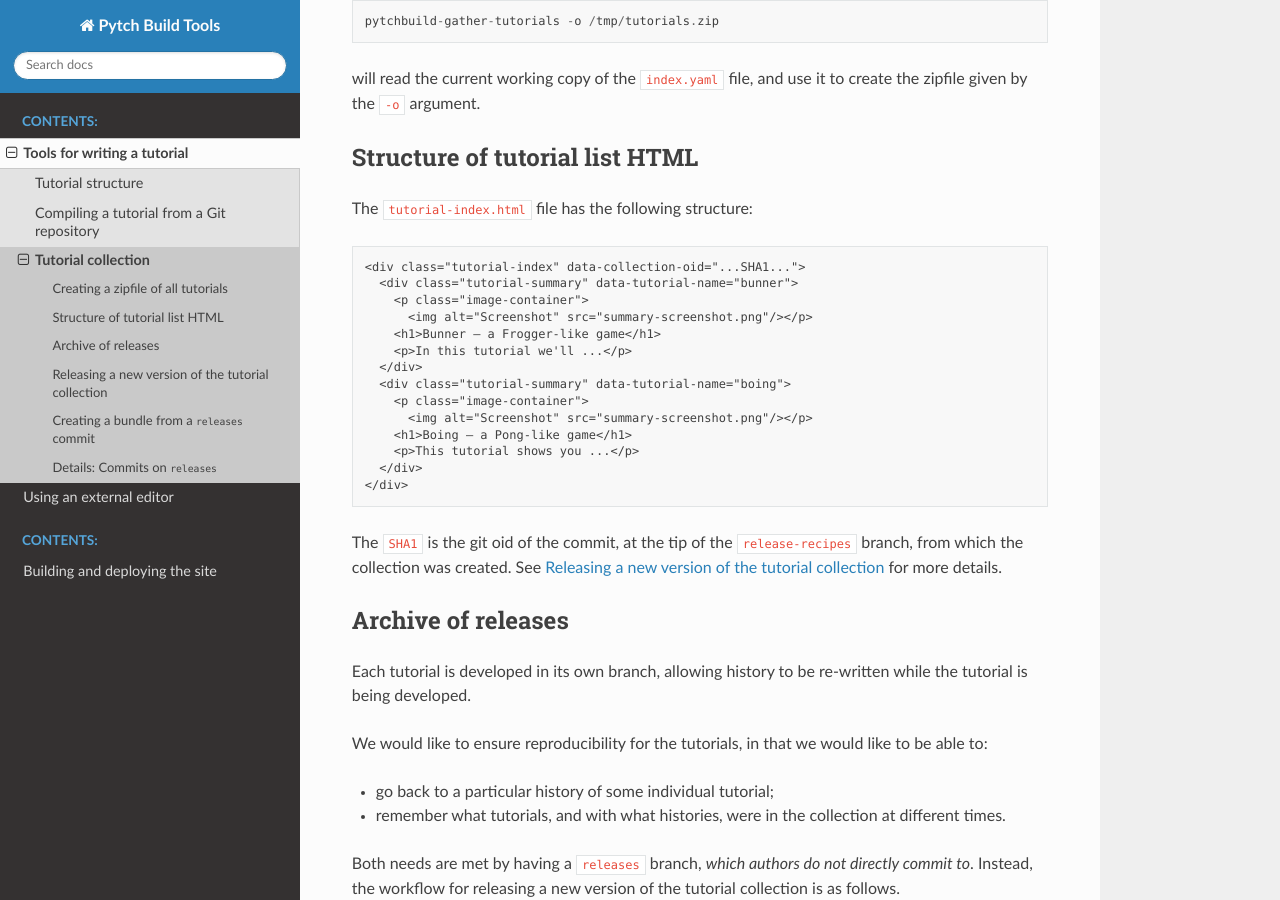
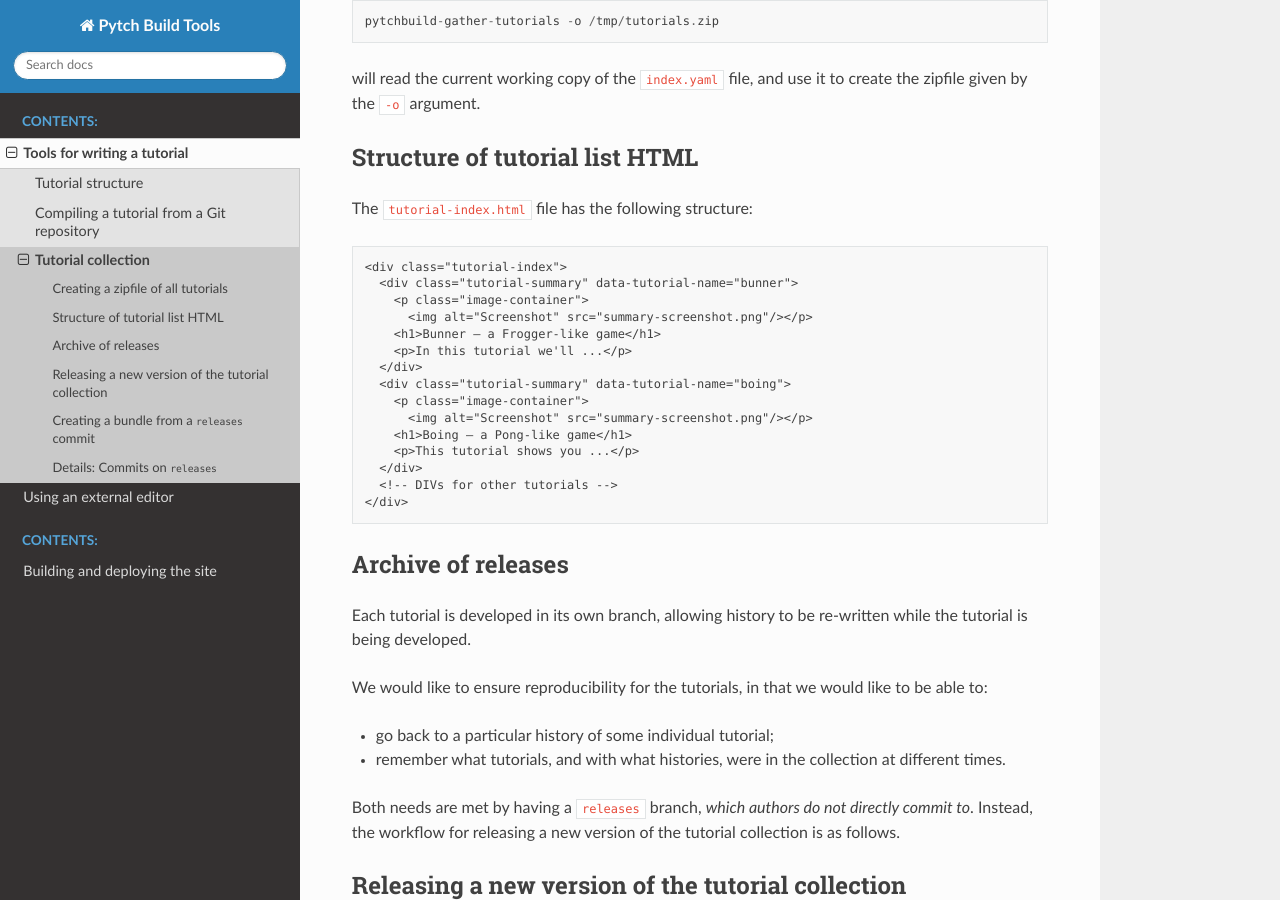
Before and after one commit to pytchlang/pytch-build, a Sphinx documentation site: the page built from doc/source/tutorialcompiler/tutorial-collection.rst, in a window 1280 px wide and 900 px high, scrolled down 460 px. Built offline with Sphinx 7.4.7 and the Read the Docs theme 2.0.0, drawn with Linux system fonts in a browser that asks for light colours.

Commit message:
Update description of tutorial-index

```diff
--- a/doc/source/tutorialcompiler/tutorial-collection.rst
+++ b/doc/source/tutorialcompiler/tutorial-collection.rst
@@ -31,7 +31,7 @@ Structure of tutorial list HTML
 
 The ``tutorial-index.html`` file has the following structure::
 
-    <div class="tutorial-index" data-collection-oid="...SHA1...">
+    <div class="tutorial-index">
       <div class="tutorial-summary" data-tutorial-name="bunner">
         <p class="image-container">
           <img alt="Screenshot" src="summary-screenshot.png"/></p>
@@ -44,12 +44,8 @@ The ``tutorial-index.html`` file has the following structure::
         <h1>Boing — a Pong-like game</h1>
         <p>This tutorial shows you ...</p>
       </div>
+      <!-- DIVs for other tutorials -->
     </div>
-
-The ``SHA1`` is the git oid of the commit, at the tip of the
-``release-recipes`` branch, from which the collection was created.
-See `Releasing a new version of the tutorial collection`_ for more
-details.
 
 
 Archive of releases
```
